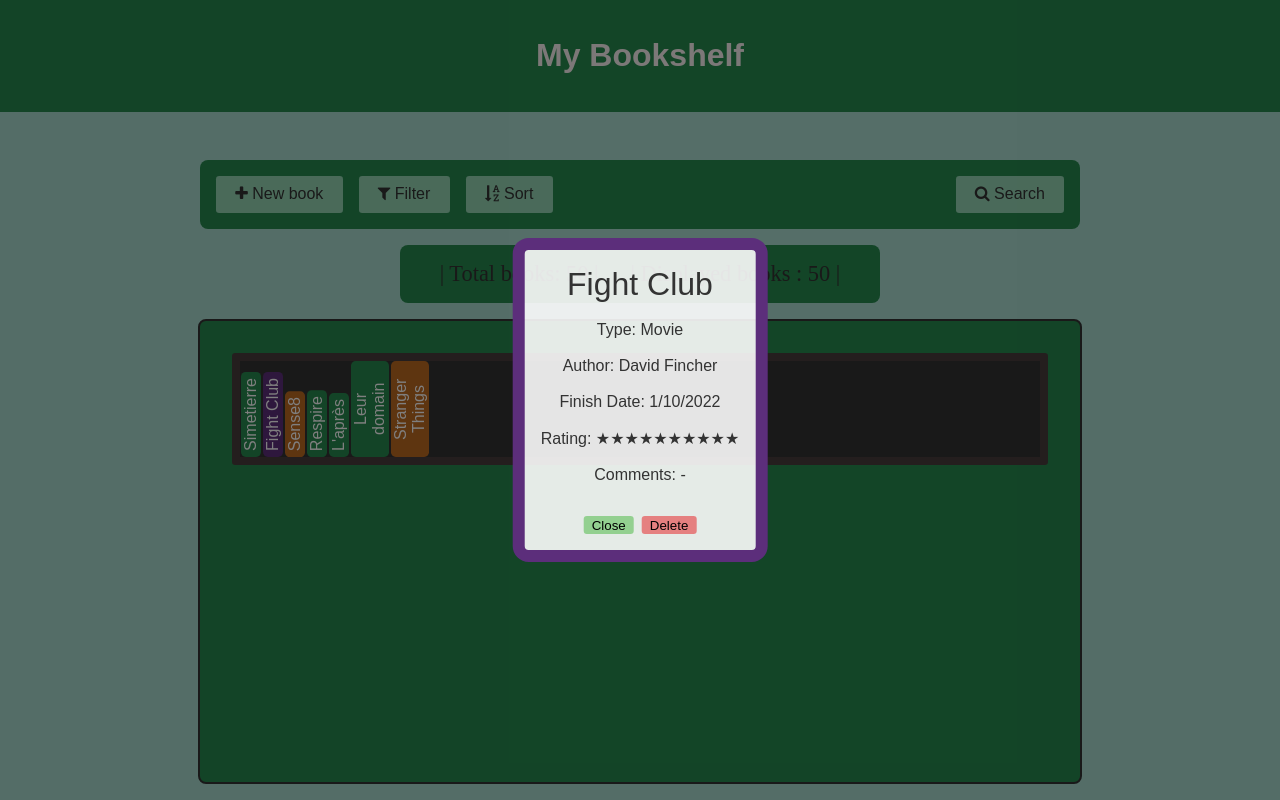
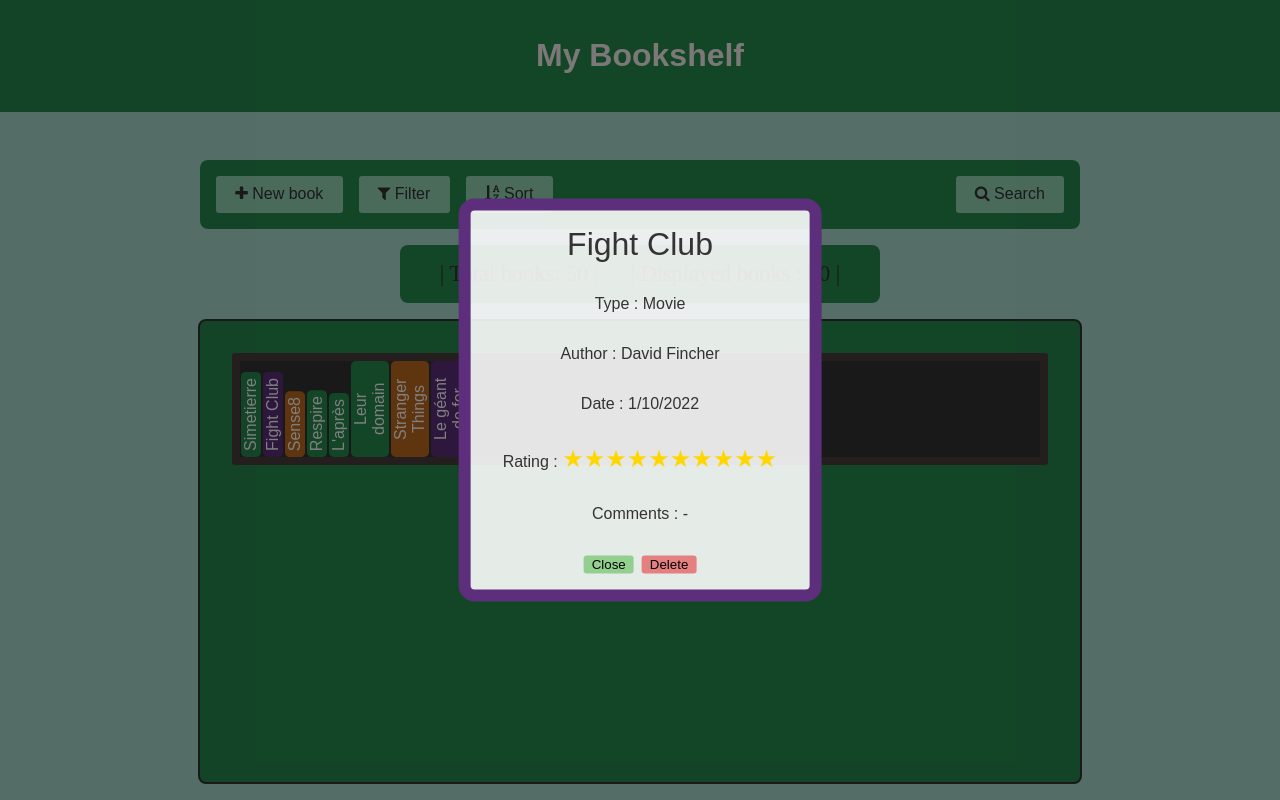
Before and after one commit to Testaleur/bookshelf, a website: page frontend/public/index.html in a window 1280 px wide. Both pictures are taken after a click on the button "Fight Club". Drawn offline with Linux system fonts and the light colour scheme; files whose address does not match are found by name.

Commit message:
update on how stars are displayed (add book but especially displayed books)

```diff
--- a/frontend/public/css/style.css
+++ b/frontend/public/css/style.css
@@ -256,6 +256,7 @@
 #deleteBookBtn.confirmation:hover {
     background-color: gray;
 }
+
 .book-content{
     display: flex;
     flex-direction: column;
@@ -323,7 +324,12 @@
 .star.selected {
     color: gold;
 }
+
 #starsContainer {
+    display: inline-block;
+}
+
+#starsContainerDisplay {
     display: inline-block;
 }
 
@@ -416,4 +422,31 @@
     color: white;
 }
 
+.informationContainer{
+    margin-top: 1rem;
+    margin-bottom: 1rem;
+    display: flex;
+    flex-direction: row;
+    align-items: center;
+    justify-content: center;
+    max-width: 20rem;
+    min-width: 15rem;
+    margin: 0rem;
+    font-size: 1rem;
+}
+
+#bookCommentsDisplay {
+    max-width: 10rem;
+    display: block;
+    white-space: pre-wrap;
+}
+
+.infoDisplayer{
+    margin: 1rem;
+}
+
+#bookTitle{
+    margin-bottom: 1rem;
+}
+
 /* border: #1f6f3c 0.2rem solid; */
--- a/frontend/public/data/books.json
+++ b/frontend/public/data/books.json
@@ -54,5 +54,13 @@
     "date": "19/08/2022",
     "rating": "9",
     "comments": ""
+  },
+  {
+    "title": "Le géant de fer",
+    "type": "Movie",
+    "author": "Brad Bird",
+    "date": "5/11/2024",
+    "rating": "7",
+    "comments": "pas aussi bien que quand j'étais petit mais masterclass quand même"
   }
 ]
--- a/frontend/public/index.html
+++ b/frontend/public/index.html
@@ -35,8 +35,36 @@
         <!-- book page -->
         <div id="bookPage" class="book-page">
             <div class="book-content">
-                <div id="bookTitle">Title : </div>
-                <div id="bookDescription"></div>
+                <div id="bookTitle">Title :</div>
+
+                <div class = informationContainer>
+                    <div class = infoDisplayer id="typeDisplay" name="typeDisplay">
+                    </div>
+                </div>
+
+                <div class = informationContainer>
+                    <div class = infoDisplayer id="authorDisplay" name="authorDisplay">
+                    </div>
+                </div>
+
+                <div class = informationContainer>
+                    <div class = infoDisplayer id="dateDisplay" name="dateDisplay">
+                    </div>
+                </div>
+
+                <div class = informationContainer>
+                    <div class = infoDisplayer id="ratingDisplay" name="ratingDisplay">
+                        Rating :
+                        <div id="starsContainerDisplay">
+                        </div>
+                    </div>
+                </div>
+
+                <div class = informationContainer>
+                    <div class = infoDisplayer id="commentsDisplay" name="commentsDisplay">
+                    </div>
+                </div>
+
                 <div id = "bookPageBtnContainer">
                     <button id="bookCloseBtn">Close</button>
                     <button id="deleteBookBtn" class="default">Delete</button>
@@ -102,7 +130,7 @@
         <!-- overlay new book -->
         <div class="overlay" onclick="closeAddBookPage()"></div>
 
-        <!-- new book page -->
+        <!-- filter page -->
         <div id="filterPage" class="button-interface">
             <div class="filter-content">
                 <div class = "buttonTitle">Filter :</div>
@@ -134,6 +162,7 @@
     <script src="scripts/deleteBook.js"></script>
     <script src="scripts/filteringBooks.js"></script>
     <script src="scripts/updateBookshelves.js"></script>
+    <script src="scripts/stars.js"></script>
 
 </body>
 </html>
--- a/frontend/public/scripts/addBookInterface.js
+++ b/frontend/public/scripts/addBookInterface.js
@@ -48,36 +48,7 @@
 }
 
 const starsContainer = document.getElementById('starsContainer');
-
-// create the stars
-function createStars(){
-    for (let i = 1; i <= 10; i++) {
-        const star = document.createElement('span');
-        star.classList.add('star');
-        star.textContent = '★';
-        star.dataset.value = i;
-
-        star.addEventListener('click', () => {
-            const selectedRating = star.dataset.value;
-            ratingInput.value = selectedRating;
-            highlightStars(selectedRating);
-        });
-
-        starsContainer.appendChild(star);
-    }
-}
-
-function highlightStars(rating) {
-    const stars = starsContainer.querySelectorAll('.star');
-    stars.forEach(star => {
-        const starValue = Number(star.dataset.value);
-        if (starValue <= rating) {
-            star.classList.add('selected');
-        } else {
-            star.classList.remove('selected');
-        }
-    });
-}
+const starsContainerDisplay = document.getElementById('starsContainerDisplay');
 
 window.onload = ()=>{
     createStars()
--- a/frontend/public/scripts/booksPage.js
+++ b/frontend/public/scripts/booksPage.js
@@ -1,9 +1,19 @@
-function openPage(title, description, bookType) {
+function openPage(title, type, author, date, bookRating, comments, bookType) {
+
     const bookPage = document.getElementById('bookPage');
-    const bookTitle = document.getElementById('bookTitle');
-    const bookDescription = document.getElementById('bookDescription');
-    bookTitle.textContent = title;
-    bookDescription.innerHTML = description.replace(/\n/g, '<br>');
+    const bookTitleDisplay = document.getElementById('bookTitle');
+    const bookTypeDisplay = document.getElementById('typeDisplay');
+    const bookAuthorDisplay = document.getElementById('authorDisplay');
+    const bookDateDisplay = document.getElementById('dateDisplay');
+    const bookRatingDisplay = document.getElementById('ratingDisplay');
+    const bookCommentsDisplay = document.getElementById('commentsDisplay');
+
+    bookTitleDisplay.textContent = title;
+    bookTypeDisplay.innerHTML = "Type : " + type;
+    bookAuthorDisplay.innerHTML = "Author : " + author;
+    bookDateDisplay.innerHTML = "Date : " + date;
+    highlightStarsDisplayed(bookRating);
+    bookCommentsDisplay.innerHTML = "Comments : " + comments;
 
     bookPage.style.display = 'flex'; // box
     bookPage.classList.add(bookType=="Not specified" ? "Book" : bookType);
@@ -23,22 +33,18 @@
     bookPage.style.display = 'none';
     bookPage.classList.remove(bookPage.classList[bookPage.classList.length - 1]);
     resetButtonDelete()
+    highlightStarsDisplayed()
 }
 
 function addPageToABook(book, bookTitle, bookType, bookAuthor, bookDate, bookRating, bookComments) {
     book.addEventListener('click', function () {
         title = bookTitle.trim();
-        description = `
-            Type: ${bookType.trim()}\n
-            Author: ${bookAuthor.trim()}\n
-            Finish Date: ${bookDate.trim()}\n
-            Rating: ${
-                bookRating == "0"
-                    ? "-"
-                    : "★".repeat(bookRating) + "☆".repeat(10 - bookRating)
-            }\n
-            Comments: ${bookComments.trim()}
-        `;
-        openPage(title, description, bookType);
+        type = bookType.trim()
+        author = bookAuthor.trim()
+        date = bookDate.trim()
+        rating = bookRating.trim()
+        comments = bookComments.trim()
+
+        openPage(title, type, author, date, rating, comments, bookType);
     });
 }
--- /dev/null
+++ b/frontend/public/scripts/stars.js
@@ -0,0 +1,51 @@
+// create the stars
+function createStars(){
+    // add book
+    for (let i = 1; i <= 10; i++) {
+        const star = document.createElement('span');
+        star.classList.add('star');
+        star.textContent = '★';
+        star.dataset.value = i;
+
+        star.addEventListener('click', () => {
+            const selectedRating = star.dataset.value;
+            ratingInput.value = selectedRating;
+            highlightStars(selectedRating);
+        });
+
+        starsContainer.appendChild(star);
+    }
+    // displayer
+    for (let i = 1; i <= 10; i++) {
+        const star = document.createElement('span');
+        star.classList.add('star');
+        star.textContent = '★';
+        star.dataset.value = i;
+        starsContainerDisplay.appendChild(star);
+    }
+}
+
+// fill the stars according to the rating
+function highlightStars(rating) {
+    const stars = starsContainer.querySelectorAll('.star');
+    stars.forEach(star => {
+        const starValue = Number(star.dataset.value);
+        if (starValue <= rating) {
+            star.classList.add('selected');
+        } else {
+            star.classList.remove('selected');
+        }
+    });
+}
+
+function highlightStarsDisplayed(rating) {
+    const stars = starsContainerDisplay.querySelectorAll('.star');
+    stars.forEach(star => {
+        const starValue = Number(star.dataset.value);
+        if (starValue <= rating) {
+            star.classList.add('selected');
+        } else {
+            star.classList.remove('selected');
+        }
+    });
+}
--- a/toDoList.txt
+++ b/toDoList.txt
@@ -1,7 +1,7 @@
 edit a book
-order css files
+order css files + js
 
-filter button page
+filter button page OK > more filtering options
 sort button page
 search option
 
```
